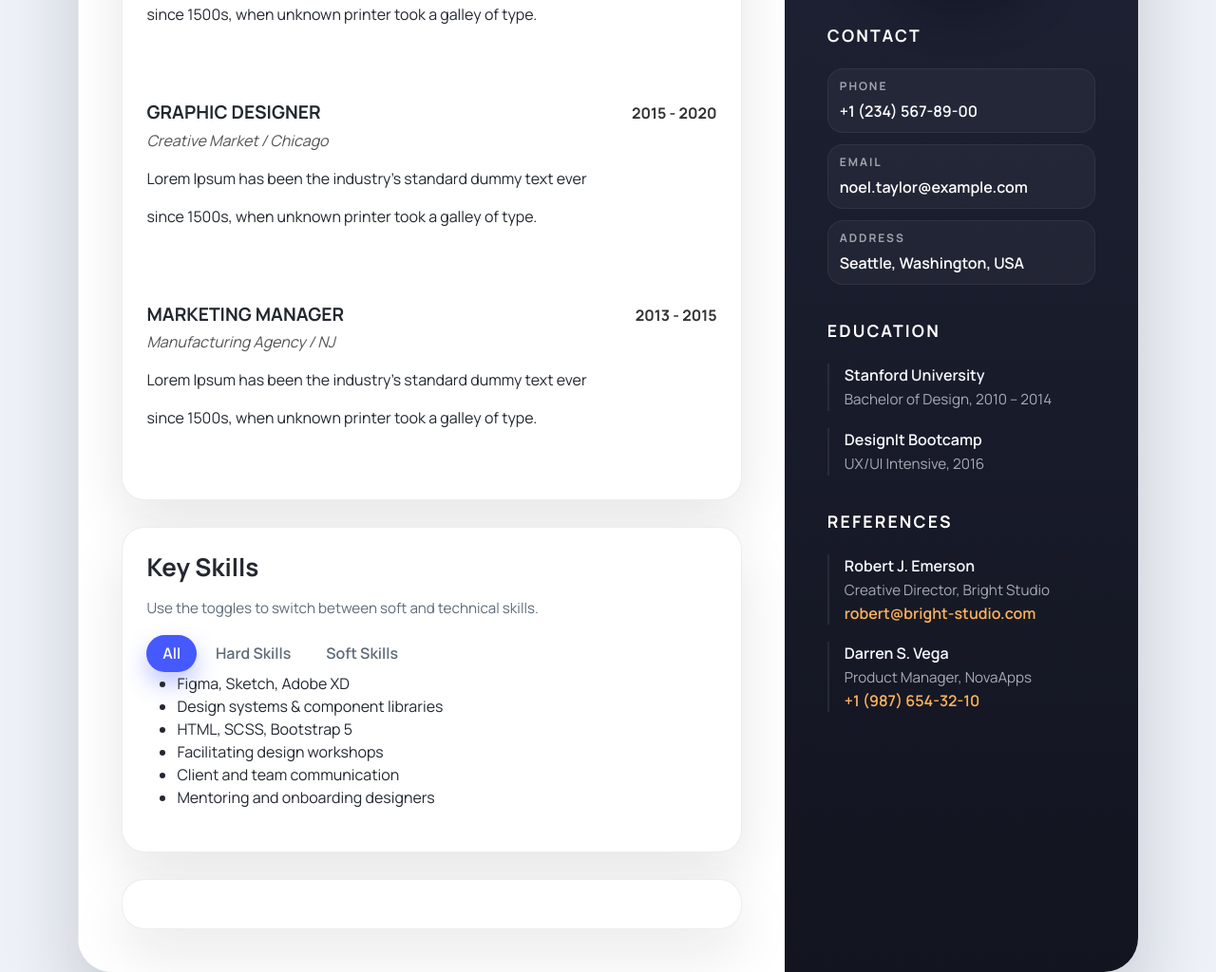
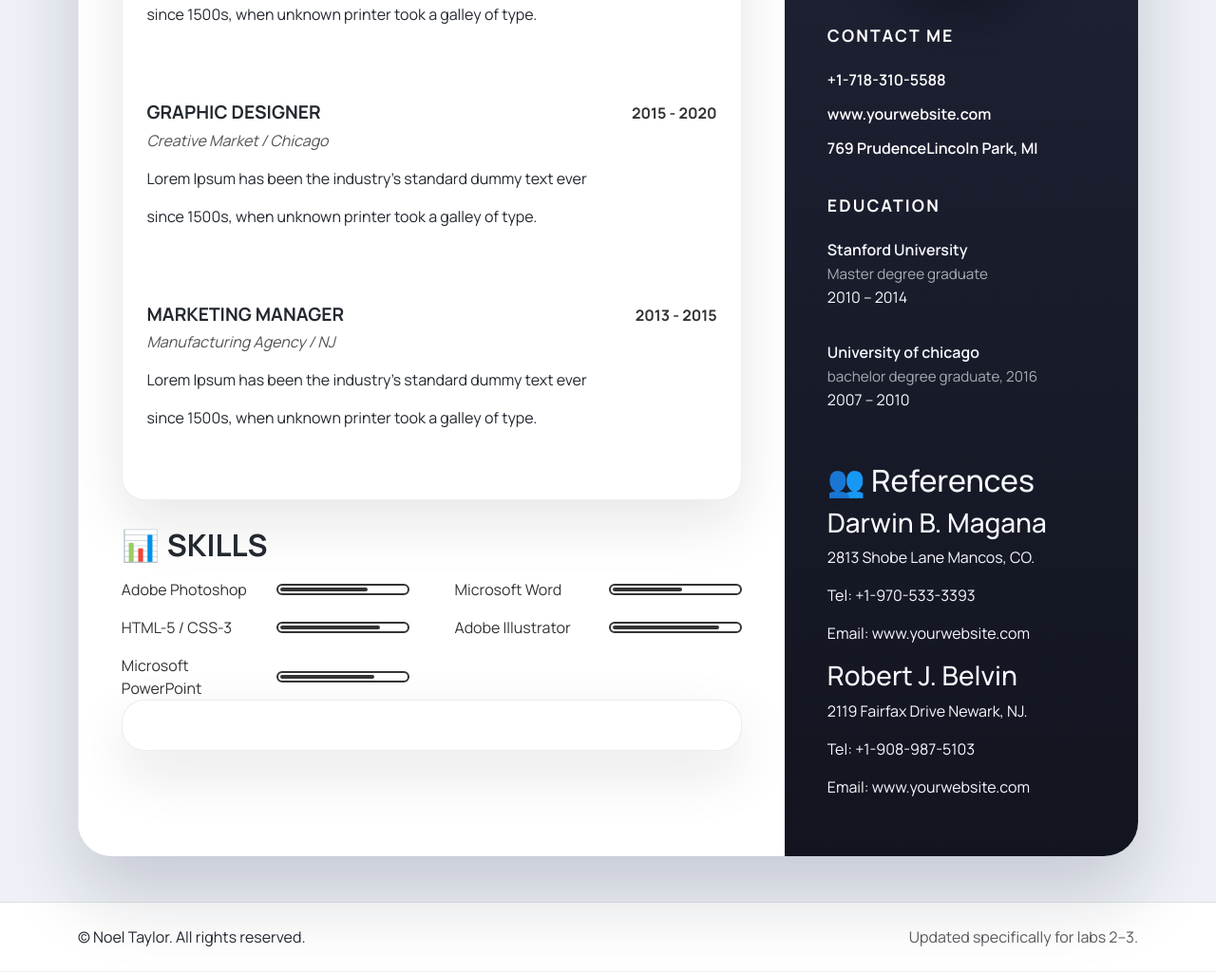
Before and after one commit to yuriilenivpm2024-alt/pm_23_11, a website: page app/html/index.html in a window 1280 px wide. Shown: the part 615-1639 px from the top of the page at 95% size. Drawn offline with nearby package versions, Linux system fonts and the light colour scheme; files that its build step writes are made by us from their sources; files whose address does not match are found by name.

Commit message:
Initial commit

```diff
--- a/app/html/_main-content.html
+++ b/app/html/_main-content.html
@@ -51,24 +51,48 @@
         </div>
     </section>
 
-    <section class="resume-section" aria-labelledby="skills-heading">
-        <div class="resume-section__header">
-            <h2 id="skills-heading">Key Skills</h2>
-            <p class="resume-section__hint">Use the toggles to switch between soft and technical skills.</p>
+    <section class="skills">
+        <h2 class="skills-title"><span class="icon">📊</span> Skills</h2>
+
+        <div class="skills-grid">
+            <!-- Ліва колонка -->
+            <div class="skill">
+                <span class="skill-label">Adobe Photoshop</span>
+                <div class="skill-bar" role="progressbar" aria-valuemin="0" aria-valuemax="100" aria-valuenow="70">
+                    <span class="skill-fill" style="width:70%"></span>
+                </div>
+            </div>
+
+            <div class="skill">
+                <span class="skill-label">Microsoft Word</span>
+                <div class="skill-bar" role="progressbar" aria-valuemin="0" aria-valuemax="100" aria-valuenow="55">
+                    <span class="skill-fill" style="width:55%"></span>
+                </div>
+            </div>
+
+            <div class="skill">
+                <span class="skill-label">HTML-5 / CSS-3</span>
+                <div class="skill-bar" role="progressbar" aria-valuemin="0" aria-valuemax="100" aria-valuenow="80">
+                    <span class="skill-fill" style="width:80%"></span>
+                </div>
+            </div>
+
+            <!-- Права колонка -->
+            <div class="skill">
+                <span class="skill-label">Adobe Illustrator</span>
+                <div class="skill-bar" role="progressbar" aria-valuemin="0" aria-valuemax="100" aria-valuenow="85">
+                    <span class="skill-fill" style="width:85%"></span>
+                </div>
+            </div>
+
+            <div class="skill">
+                <span class="skill-label">Microsoft PowerPoint</span>
+                <div class="skill-bar" role="progressbar" aria-valuemin="0" aria-valuemax="100" aria-valuenow="75">
+                    <span class="skill-fill" style="width:75%"></span>
+                </div>
+            </div>
         </div>
-        <div class="skills-switcher" role="group" aria-label="Skill filter">
-            <button class="skills-switcher__btn is-active" type="button" data-skill-filter="all">All</button>
-            <button class="skills-switcher__btn" type="button" data-skill-filter="hard">Hard Skills</button>
-            <button class="skills-switcher__btn" type="button" data-skill-filter="soft">Soft Skills</button>
-        </div>
-        <ul class="skills-list">
-            <li class="skills-list__item" data-skill-type="hard">Figma, Sketch, Adobe XD</li>
-            <li class="skills-list__item" data-skill-type="hard">Design systems &amp; component libraries</li>
-            <li class="skills-list__item" data-skill-type="hard">HTML, SCSS, Bootstrap 5</li>
-            <li class="skills-list__item" data-skill-type="soft">Facilitating design workshops</li>
-            <li class="skills-list__item" data-skill-type="soft">Client and team communication</li>
-            <li class="skills-list__item" data-skill-type="soft">Mentoring and onboarding designers</li>
-        </ul>
     </section>
 
+
     <section class="resume-section" aria-labelledby="awards-heading">
--- a/app/html/_sidebar.html
+++ b/app/html/_sidebar.html
@@ -6,19 +6,19 @@
 
     </div>
     <section class="resume-panel__block" aria-labelledby="contact-heading">
-        <h2 id="contact-heading" class="resume-panel__title">Contact</h2>
+        <h2 id="contact-heading" class="resume-panel__title">Contact Me</h2>
         <dl class="resume-panel__list">
             <div>
-                <dt>Phone</dt>
-                <dd><a href="tel:+1234567890">+1 (234) 567-89-00</a></dd>
+
+                <dd><a href="tel:+1234567890">+1-718-310-5588</a></dd>
             </div>
             <div>
-                <dt>Email</dt>
-                <dd><a href="mailto:noel.taylor@example.com">noel.taylor@example.com</a></dd>
+
+                <dd><a href="mailto:noel.taylor@example.com">www.yourwebsite.com</a></dd>
             </div>
             <div>
-                <dt>Address</dt>
-                <dd>Seattle, Washington, USA</dd>
+
+                <dd>769 PrudenceLincoln Park, MI</dd>
             </div>
         </dl>
     </section>
@@ -28,28 +28,35 @@
         <ul class="resume-panel__timeline">
             <li>
                 <p class="resume-panel__timeline-title">Stanford University</p>
-                <p class="resume-panel__timeline-meta">Bachelor of Design, 2010 &ndash; 2014</p>
+                <p class="resume-panel__timeline-meta">Master degree graduate</p>
+                <p class="resume-panel__timeline-meta2">2010 &ndash; 2014</p>
             </li>
             <li>
-                <p class="resume-panel__timeline-title">DesignIt Bootcamp</p>
-                <p class="resume-panel__timeline-meta">UX/UI Intensive, 2016</p>
+                <p class="resume-panel__timeline-title">University of chicago</p>
+                <p class="resume-panel__timeline-meta">bachelor degree graduate, 2016</p>
+                <p class="resume-panel__timeline-meta2">2007 &ndash; 2010</p>
             </li>
         </ul>
     </section>
 
-    <section class="resume-panel__block" aria-labelledby="references-heading">
-        <h2 id="references-heading" class="resume-panel__title">References</h2>
-        <ul class="resume-panel__timeline">
-            <li>
-                <p class="resume-panel__timeline-title">Robert J. Emerson</p>
-                <p class="resume-panel__timeline-meta">Creative Director, Bright Studio</p>
-                <a class="resume-panel__link" href="mailto:robert@bright-studio.com">robert@bright-studio.com</a>
-            </li>
-            <li>
-                <p class="resume-panel__timeline-title">Darren S. Vega</p>
-                <p class="resume-panel__timeline-meta">Product Manager, NovaApps</p>
-                <a class="resume-panel__link" href="tel:+19876543210">+1 (987) 654-32-10</a>
-            </li>
-        </ul>
+    <section class="references">
+        <h2 class="references-title">
+            <span class="icon">👥</span> References
+        </h2>
+
+        <div class="reference">
+            <h3 class="reference-name">Darwin B. Magana</h3>
+            <p>2813 Shobe Lane Mancos, CO.</p>
+            <p>Tel: +1-970-533-3393</p>
+            <p>Email: www.yourwebsite.com</p>
+        </div>
+
+        <div class="reference">
+            <h3 class="reference-name">Robert J. Belvin</h3>
+            <p>2119 Fairfax Drive Newark, NJ.</p>
+            <p>Tel: +1-908-987-5103</p>
+            <p>Email: www.yourwebsite.com</p>
+        </div>
     </section>
+
 </section>
--- a/app/scss/layout/_content.scss
+++ b/app/scss/layout/_content.scss
@@ -125,3 +125,52 @@
   color: #444;
   line-height: 1.5;
 }
+
+.skills-title{
+  font-weight:700;
+  text-transform:uppercase;
+  display:flex; align-items:center; gap:.5rem;
+  margin:0 0 1rem;
+}
+
+.skills-grid{
+  display:grid;
+  grid-template-columns: 1fr 1fr;      /* дві колонки як на макеті */
+  gap: 1rem 3rem;                       /* вертикальний/горизонтальний відступи */
+  max-width: 720px;
+}
+
+.skill{
+  display:grid;
+  grid-template-columns: 1fr 140px;     /* лейбл + вузький прогрес-бар */
+  align-items:center;
+  gap: .75rem;
+}
+
+.skill-label{
+  color:#333;
+}
+
+.skill-bar{
+  height:12px;
+  border:2px solid #333;                /* тонка темна обводка як на зразку */
+  border-radius:999px;
+  padding:2px;                          /* щоб “заливка” не прилипала до рамки */
+  background:transparent;
+  position:relative;
+  overflow:hidden;
+}
+
+.skill-fill{
+  display:block;
+  height:100%;
+  border-radius:999px;
+  background:#333;                      /* колір заповнення */
+  width:0;                              /* керується inline-стилем width:% */
+}
+
+/* Адаптив: на вузьких екранах робимо одну колонку */
+@media (max-width:640px){
+  .skills-grid{ grid-template-columns: 1fr; }
+  .skill{ grid-template-columns: 1fr; }
+}
--- a/app/scss/layout/_sidebar.scss
+++ b/app/scss/layout/_sidebar.scss
@@ -74,10 +74,10 @@
 .resume-panel__list div {
   display: grid;
   gap: 0.3rem;
-  padding: 0.6rem 0.75rem;
-  border-radius: $radius-md;
-  background: rgba(255, 255, 255, 0.04);
-  border: 1px solid rgba(255, 255, 255, 0.06);
+  padding: 0;
+  border-radius: 0;
+  background: none;
+  border: 0;
 }
 
 .resume-panel__list dt {
@@ -113,8 +113,8 @@
 }
 
 .resume-panel__timeline li {
-  border-left: 2px solid rgba(255, 255, 255, 0.08);
-  padding-left: 1rem;
+  padding-left: 0;
+
 }
 
 .resume-panel__timeline-title {
```
